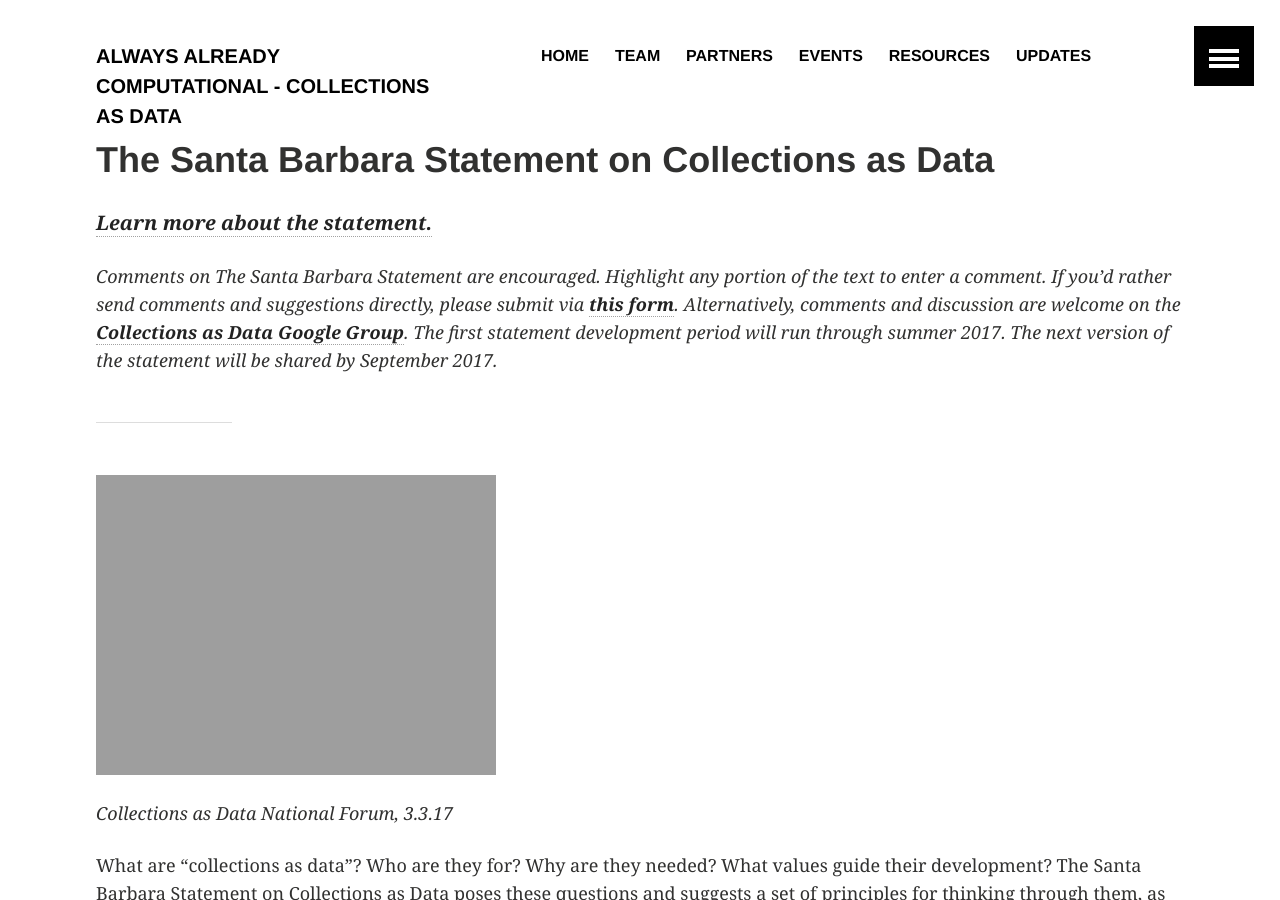
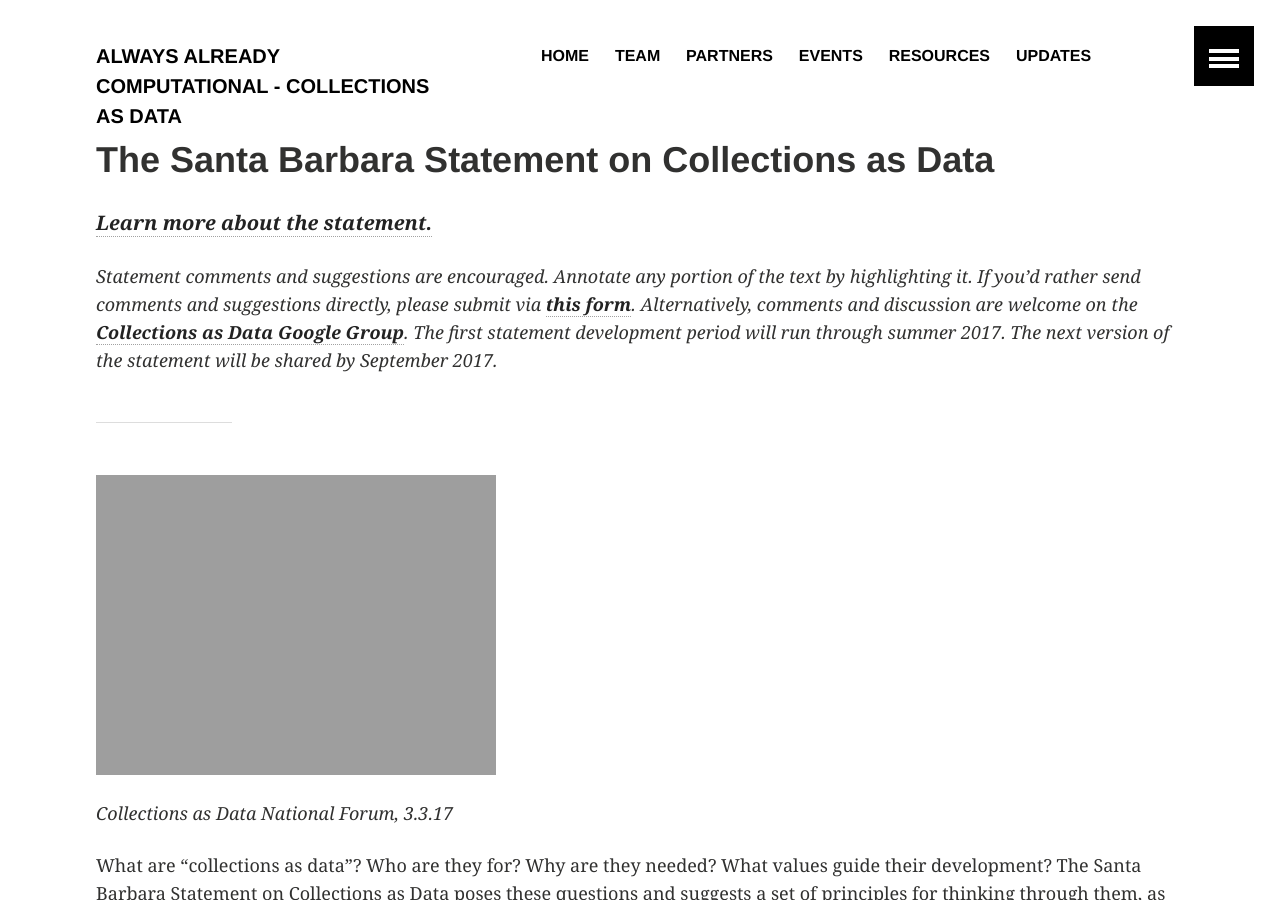
Before and after one commit to collectionsasdata/collectionsasdata.github.io, a Jekyll site: the page built from statement.markdown, in a window 1280 px wide and 900 px high. Built offline with Jekyll 4.4.1, drawn with Linux system fonts in a browser that asks for light colours; a script that is not in the unit is left out.

Commit message:
Update statement.markdown

```diff
--- a/statement.markdown
+++ b/statement.markdown
@@ -5,7 +5,7 @@ title:  "The Santa Barbara Statement on Collections as Data"
 
 [***Learn more about the statement.***](https://collectionsasdata.github.io/devstatement/)
 
-*Comments on The Santa Barbara Statement are encouraged. Highlight any portion of the text to enter a comment. If you’d rather send comments and suggestions directly, please submit via [**this form**](https://docs.google.com/forms/d/e/1FAIpQLScomC9tex3RHMQRTwOLfxSRFq14i5nnov7Km149qvCUO7JDpA/viewform?usp=sf_link). Alternatively, comments and discussion are welcome on the [**Collections as Data Google Group**](https://groups.google.com/forum/#!forum/collectionsasdata). The first statement development period will run through summer 2017. The next version of the statement will be shared by September 2017.*
+*Statement comments and suggestions are encouraged. Annotate any portion of the text by highlighting it. If you’d rather send comments and suggestions directly, please submit via [**this form**](https://docs.google.com/forms/d/e/1FAIpQLScomC9tex3RHMQRTwOLfxSRFq14i5nnov7Km149qvCUO7JDpA/viewform?usp=sf_link). Alternatively, comments and discussion are welcome on the [**Collections as Data Google Group**](https://groups.google.com/forum/#!forum/collectionsasdata). The first statement development period will run through summer 2017. The next version of the statement will be shared by September 2017.*
 
 ---
 ![](http://collectionsasdata.github.io/affinity.gif)
```
